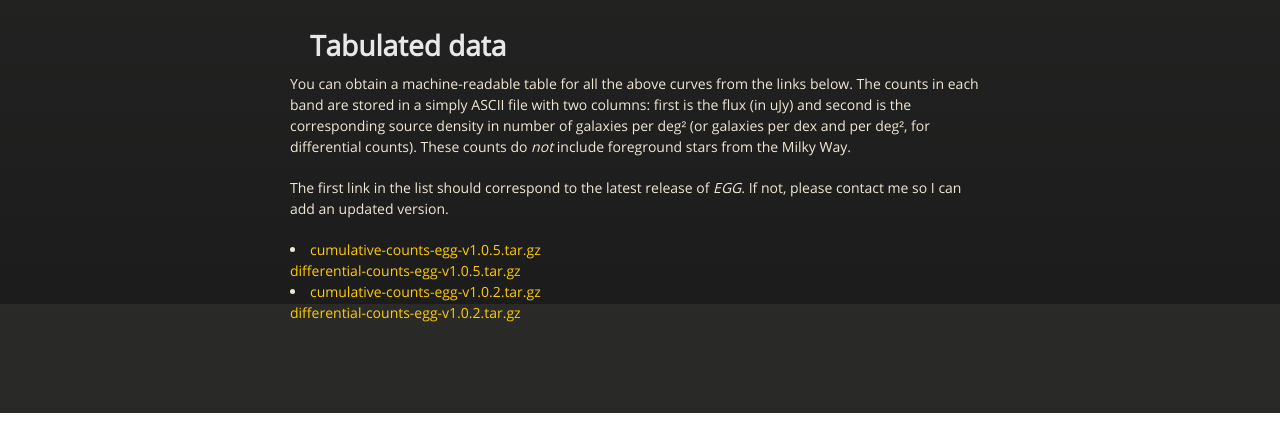
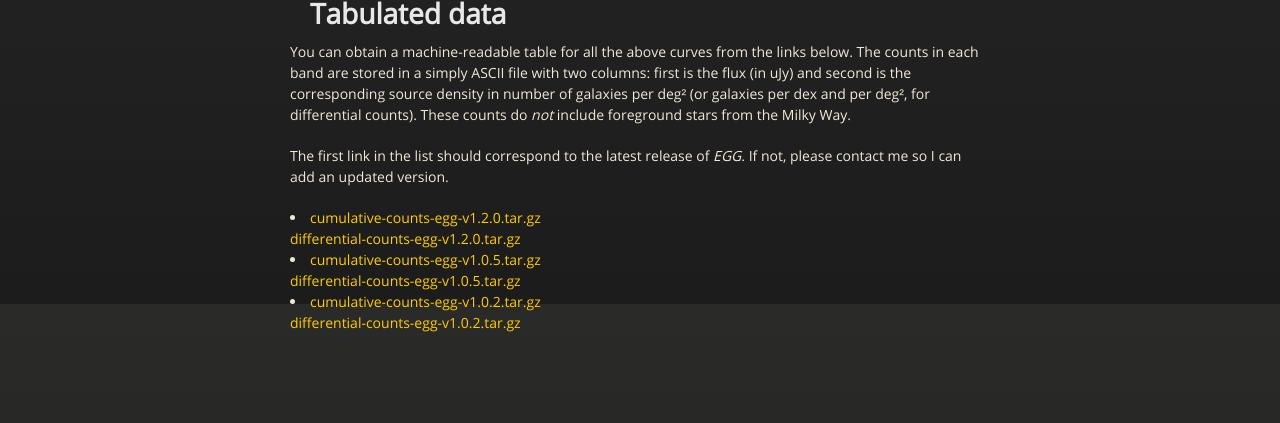
Before and after one commit to cschreib/egg, a plain HTML site: page counts.html in a window 1280 px wide. Shown: the part 2096-2519 px from the top of the page. Drawn offline with nearby package versions, Linux system fonts and the light colour scheme.

Commit message:
Updated to v1.2

```diff
--- a/counts.html
+++ b/counts.html
@@ -74,6 +74,8 @@
 
 <p>The first link in the list should correspond to the latest release of <em>EGG</em>. If not, please contact me so I can add an updated version.</p>
 
+<li><a href=files/cumulative-counts-egg-v1.2.0.tar.gz>cumulative-counts-egg-v1.2.0.tar.gz</a><br>
+<a href=files/differential-counts-egg-v1.2.0.tar.gz>differential-counts-egg-v1.2.0.tar.gz</a></li>
 <li><a href=files/cumulative-counts-egg-v1.0.5.tar.gz>cumulative-counts-egg-v1.0.5.tar.gz</a><br>
 <a href=files/differential-counts-egg-v1.0.5.tar.gz>differential-counts-egg-v1.0.5.tar.gz</a></li>
 <li><a href=files/cumulative-counts-egg-v1.0.2.tar.gz>cumulative-counts-egg-v1.0.2.tar.gz</a><br>
```
Also changed, not shown: images/diff1.png, images/diff2.png, 4 other files.
